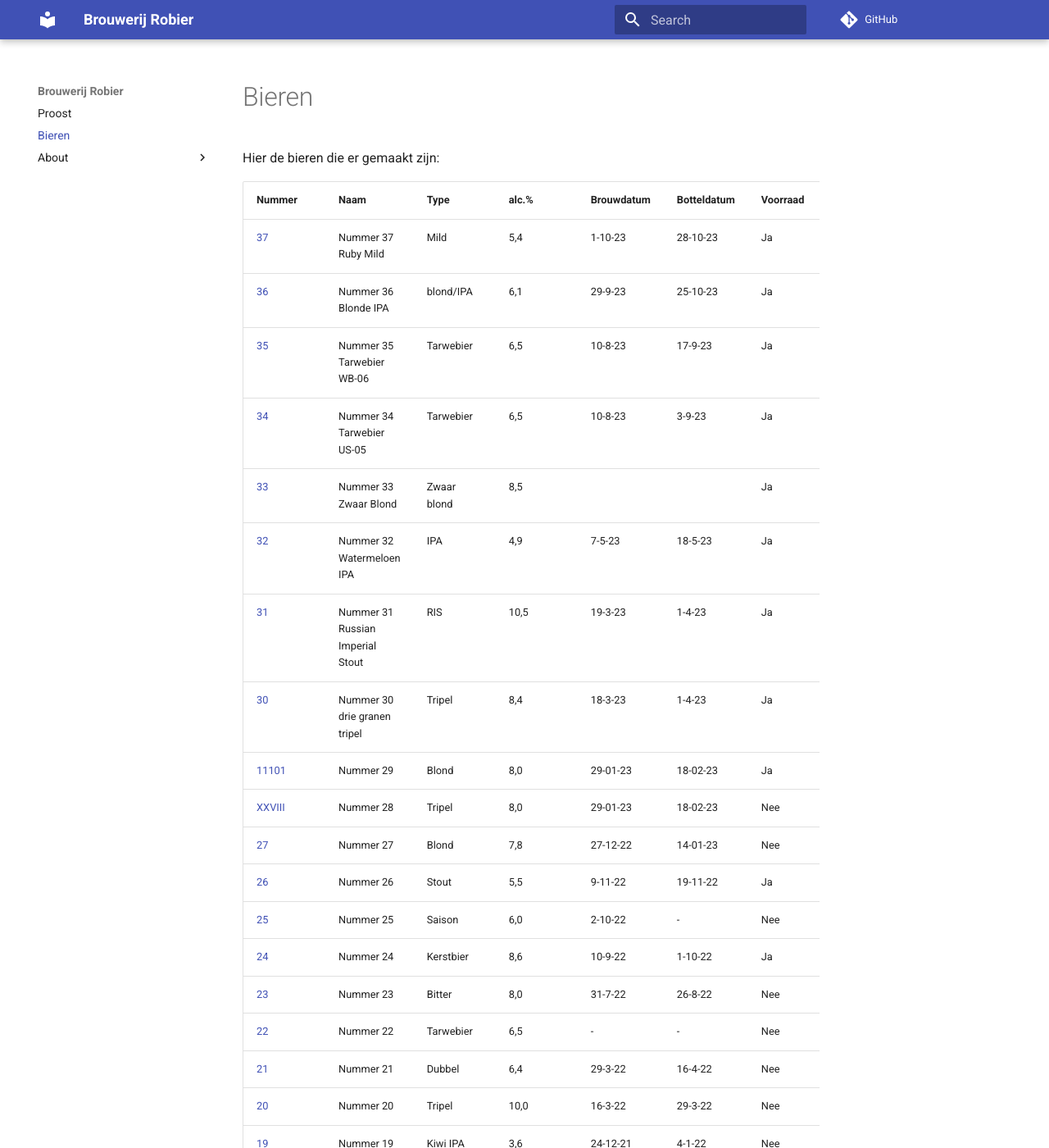
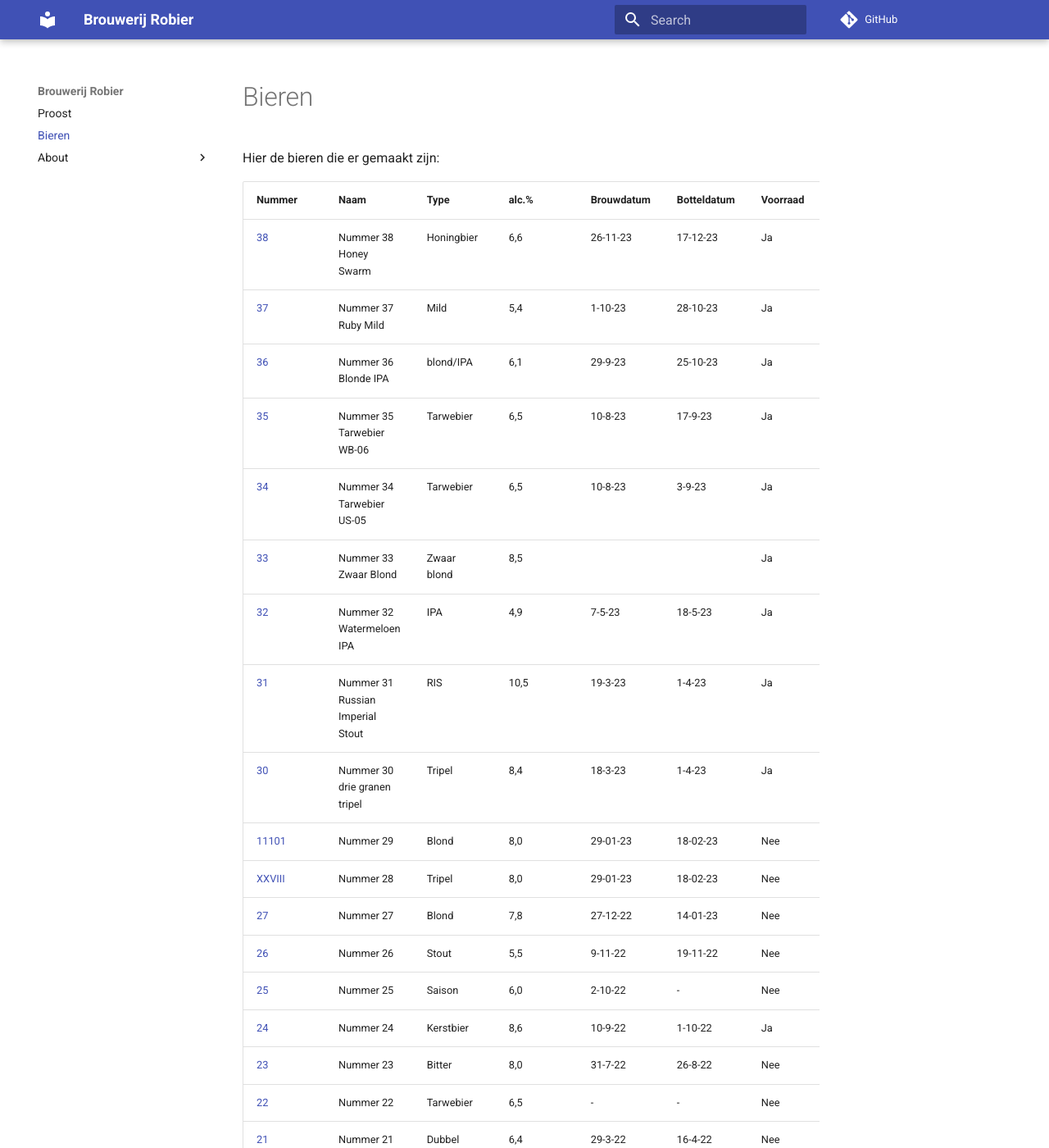
Before and after one commit to Wensink/robier, an MkDocs documentation site: the page built from docs/bieren.md, in a window 1280 px wide and 1400 px high. Shown: the whole window at 82% size. Built offline with MkDocs 1.6.1 and Material for MkDocs 9.7.7, drawn with Linux system fonts in a browser that asks for light colours; comment, search, counter and statistics services are not loaded.

Commit message:
Forgot to change the overview. Also added no 38 here

```diff
--- a/docs/bieren.md
+++ b/docs/bieren.md
@@ -2,6 +2,7 @@ Hier de bieren die er gemaakt zijn:
 
 Nummer | Naam | Type | alc.% | Brouwdatum | Botteldatum | Voorraad
 -----------------------------| ------- | ------ | ------ | ------ |  -- | ---
+[38](bieren/38-honey-swarm.md)     | Nummer 38 Honey Swarm | Honingbier | 6,6 | 26-11-23 | 17-12-23 | Ja
 [37](bieren/37-ruby-mild.md)     | Nummer 37 Ruby Mild | Mild | 5,4 | 1-10-23 | 28-10-23 | Ja
 [36](bieren/36-blonde.md)     | Nummer 36 Blonde IPA | blond/IPA | 6,1 | 29-9-23 | 25-10-23 | Ja
 [35](bieren/35-tarwebier-wb-06.md)     | Nummer 35 Tarwebier WB-06 | Tarwebier | 6,5 | 10-8-23 | 17-9-23 | Ja
@@ -10,10 +11,10 @@ Nummer | Naam | Type | alc.% | Brouwdatum | Botteldatum | Voorraad
 [32](bieren/32-watermeloen-ipa.md)     | Nummer 32 Watermeloen IPA | IPA | 4,9 | 7-5-23 | 18-5-23 | Ja
 [31](bieren/31-ris.md)     | Nummer 31 Russian Imperial Stout | RIS | 10,5 | 19-3-23 | 1-4-23 | Ja
 [30](bieren/30-drie-granen-tripel.md)     | Nummer 30 drie granen tripel | Tripel | 8,4 | 18-3-23 | 1-4-23 | Ja
-[11101](bieren/11101-blond.md)    | Nummer 29 | Blond | 8,0 | 29-01-23 | 18-02-23 | Ja
+[11101](bieren/11101-blond.md)    | Nummer 29 | Blond | 8,0 | 29-01-23 | 18-02-23 | Nee
 [XXVIII](bieren/xxviii-tripel.md)    | Nummer 28 | Tripel | 8,0 | 29-01-23 | 18-02-23 | Nee
 [27](bieren/27-blond.md)     | Nummer 27 | Blond  | 7,8 | 27-12-22 | 14-01-23 | Nee
-[26](bieren/26-coffee-chocolate-milky-stout.md)     | Nummer 26 | Stout  | 5,5 | 9-11-22 | 19-11-22 | Ja
+[26](bieren/26-coffee-chocolate-milky-stout.md)     | Nummer 26 | Stout  | 5,5 | 9-11-22 | 19-11-22 | Nee
 [25](bieren/25-saison.md)    | Nummer 25 | Saison | 6,0 | 2-10-22 | - | Nee
 [24](bieren/24-kerstbier.md) | Nummer 24 | Kerstbier | 8,6 | 10-9-22 | 1-10-22 | Ja
 [23](bieren/23-london-bitter.md)     | Nummer 23 | Bitter  | 8,0 | 31-7-22 | 26-8-22 | Nee
@@ -24,4 +25,4 @@ Nummer | Naam | Type | alc.% | Brouwdatum | Botteldatum | Voorraad
 [18](bieren/18-rochefort-10.md)     | Nummer 18 | Rochefort  | 8,6 | 18-12-21 | 2-1-22 | Nee
 [17](bieren/17-mango-ipa.md)     | Nummer 17 | Mango IPA  | 7,6 | 6-11-21 | 28-11-21 | Nee
 [16](bieren/16-pineapple-ipa.md)     | Nummer 16 | Pineapple IPA  | 7,6 | 6-11-21 | 21-11-21 | Nee
-[15](bieren/15-russian-imperial-stout.md)     | Nummer 15 | RIS  | 7,6 | 22-10-21 | 13-11-21 | Ja
+[15](bieren/15-russian-imperial-stout.md)     | Nummer 15 | RIS  | 7,6 | 22-10-21 | 13-11-21 | Nee
```
